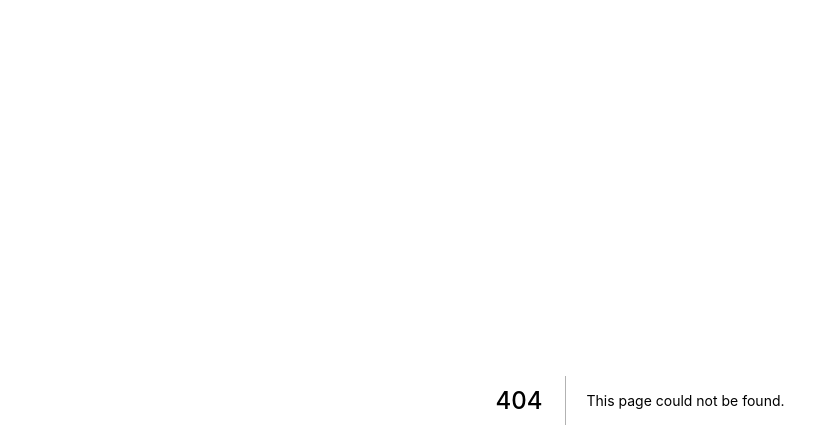
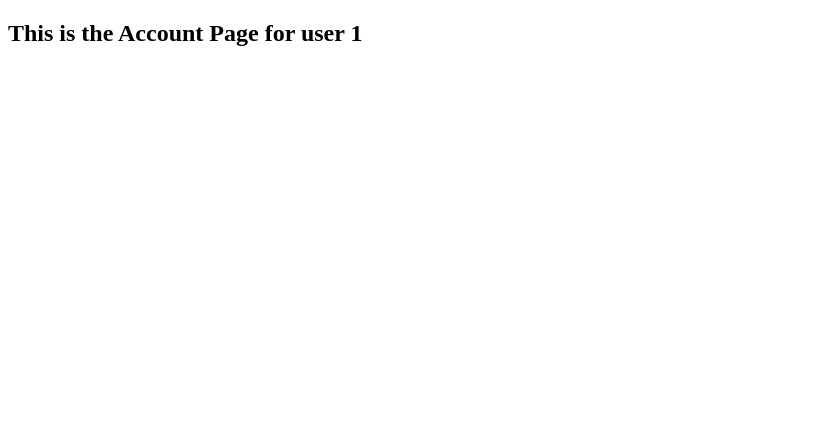
Before and after one commit to Vicorhe/finance_tracker, a Next.js app: page /1/account in a window 1280 px wide. Before the commit this address had no page. Shown: the top 448 px of the page, without its empty margins (0-839 px from the left). Built offline with nearby package versions, Linux system fonts and the light colour scheme.

Commit message:
added routes for each page

```diff
--- /dev/null
+++ b/pages/[username]/account.js
@@ -0,0 +1,11 @@
+import { useRouter } from 'next/router'
+
+export default function Account() {
+  const router = useRouter()
+  const { username } = router.query
+  return (
+    <article>
+      <h1>This is the Account Page for user {username}</h1>
+    </article>
+  )
+}
--- /dev/null
+++ b/pages/api/test.js
@@ -0,0 +1,3 @@
+export default function handler(req, res) {
+  res.status(200).json({ text: 'Hello World' })
+}
```
Also changed, not shown: pages/[username]/reports.js (added, +11 -0 lines), pages/[username]/transactions.js (added, +11 -0 lines), pages/areas.js (added, +7 -0 lines).
